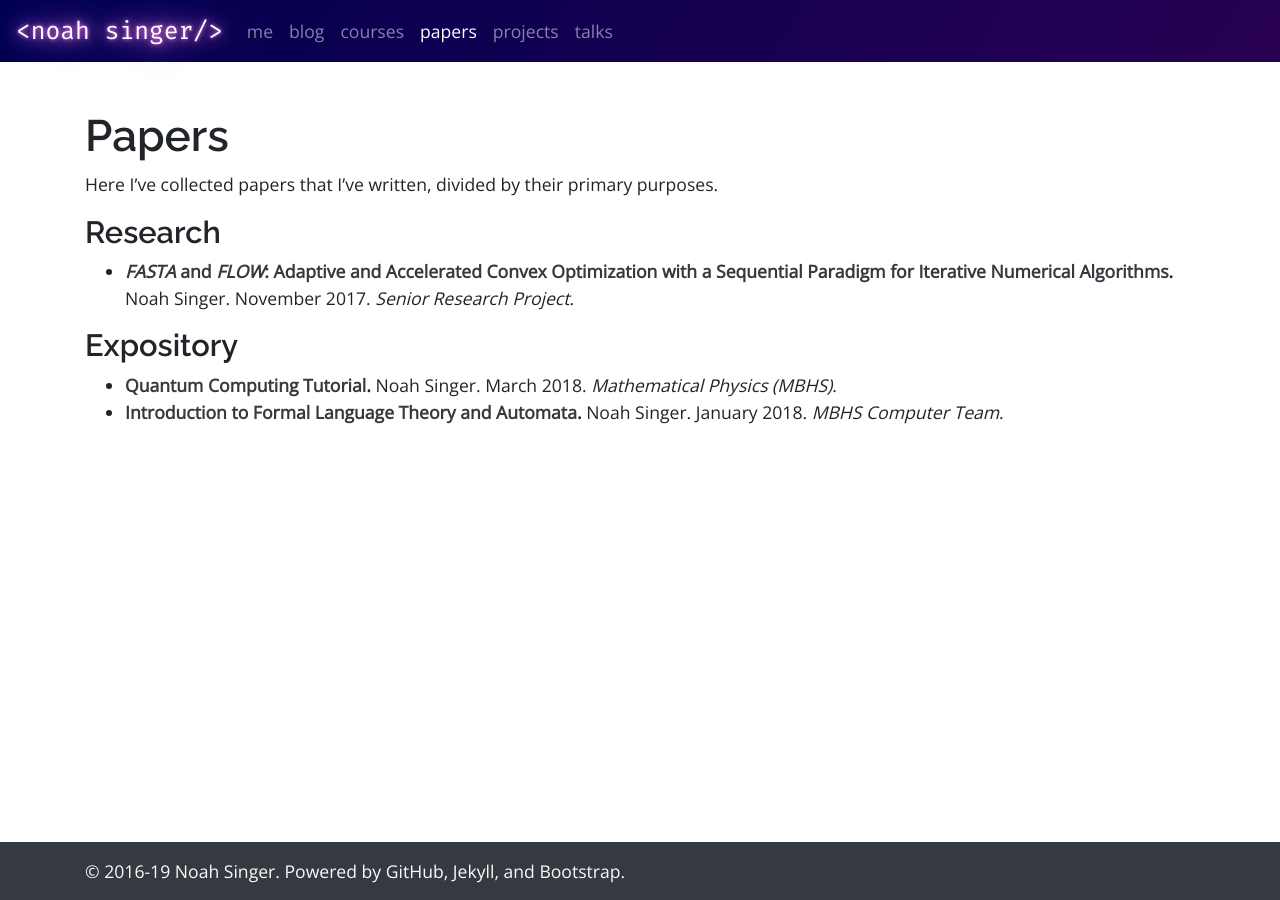
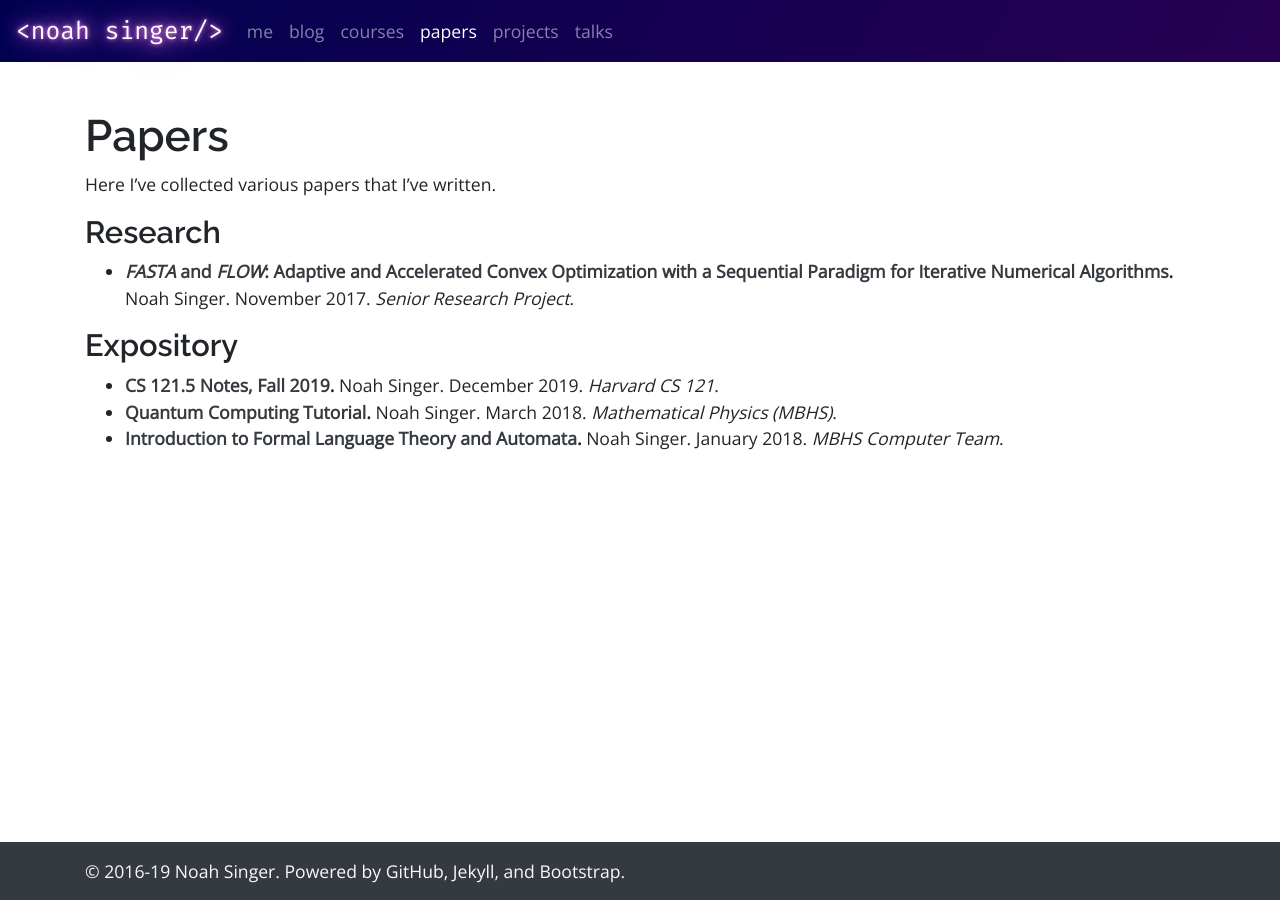
Before and after one commit to singerng/noahsinger.org, a Jekyll site: the page built from papers/index.md, in a window 1280 px wide. Built offline with Jekyll 4.4.1, drawn with Linux system fonts in a browser that asks for light colours; nearby versions of some CDN libraries.

Commit message:
added 121.5 notes

```diff
--- a/_data/papers.yml
+++ b/_data/papers.yml
@@ -7,16 +7,23 @@ Paradigm for Iterative Numerical Algorithms"
   venue: Senior Research Project
   type: research
 
+- title: CS 121.5 Notes, Fall 2019
+  paper: cs_121_5_2019.pdf
+  date: 2019-12-19
+  venue: Harvard CS 121
+  authors: Noah Singer
+  type: expository
+
 - title: Quantum Computing Tutorial
   paper: quantum_computing.pdf
   date: 2018-03-21
   venue: Mathematical Physics (MBHS)
   authors: Noah Singer
-  type: education
+  type: expository
 
 - title: Introduction to Formal Language Theory and Automata
   paper: formal_languages.pdf
   date: 2018-01-04
   venue: MBHS Computer Team
   authors: Noah Singer
-  type: education
+  type: expository
--- a/papers/index.md
+++ b/papers/index.md
@@ -6,7 +6,7 @@ layout: default
 
 # Papers
 
-Here I've collected papers that I've written, divided by their primary purposes.
+Here I've collected various papers that I've written.
 
 ### Research
 
@@ -28,7 +28,7 @@ Here I've collected papers that I've written, divided by their primary purposes.
 
 <ul>
 {% for paper in site.data.papers %}
-{% if paper.type == "education" %}
+{% if paper.type == "expository" %}
   <li>
     <strong>{% if paper.paper %}
       <a href="/papers/{{ paper.paper }}" target="_blank" class="text-dark">{{ paper.title }}</a>.
```
Also changed, not shown: 1 other file.
